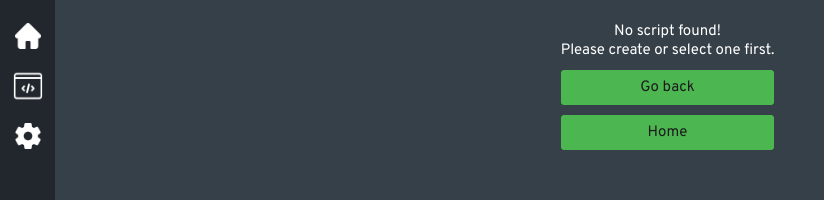
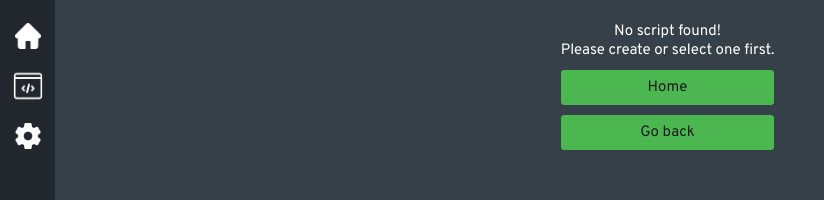
Before and after one commit to NicoHeinola/ActionScripter, a React (Create React App) app in the folder frontend/: page /script-editor in a window 1280 px wide. Shown: the part 314-514 px from the top of the page, without its empty margins (0-824 px from the left). Built offline with nearby package versions, Linux system fonts and the light colour scheme; no server answers; what ldrs would draw is missing.

Commit message:
Changed: Swapped go back and home buttons.

```diff
--- a/frontend/src/views/ScriptEditorView.js
+++ b/frontend/src/views/ScriptEditorView.js
@@ -106,8 +106,8 @@ const ScriptEditorView = (props) => {
                         <p>No script found!</p>
                         <p>Please create or select one first.</p>
                     </div>
+                    <BasicButton className="button" onClick={() => navigate("/")}>Home</BasicButton>
                     <BasicButton className="button" onClick={() => window.history.back()}>Go back</BasicButton>
-                    <BasicButton className="button" onClick={() => navigate("/")}>Home</BasicButton>
                 </div>
             </motion.div>
         )
```
